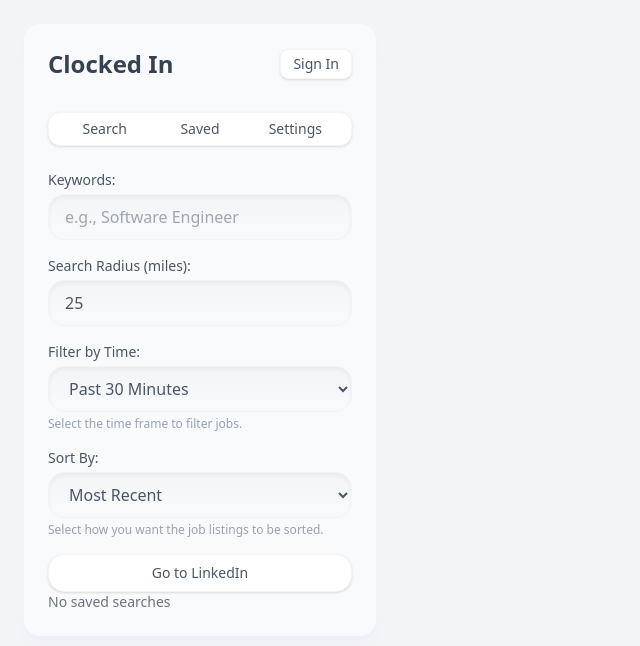
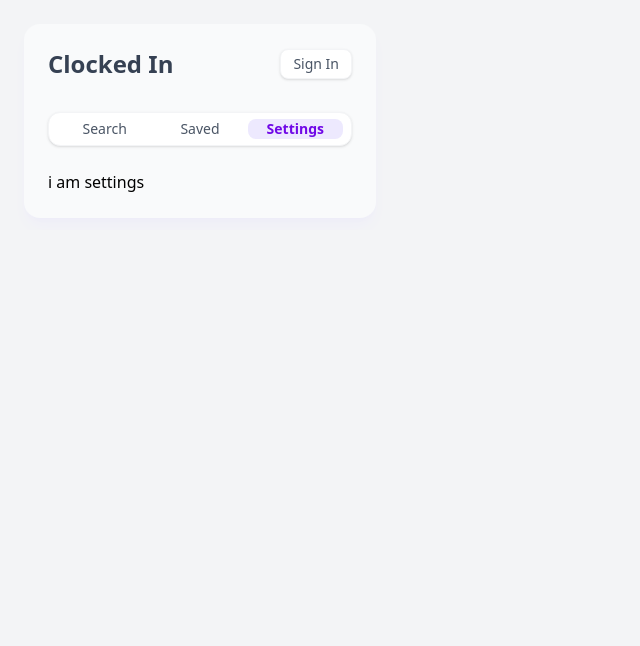
Before and after one commit to J-Walters/job-search-extension, a React (Vite) app: page / in a window 1280 px wide. Both pictures are taken after a click on the button "Settings". Shown: the top 646 px of the page, without its empty margins (0-640 px from the left). Built offline with nearby package versions, Linux system fonts and the light colour scheme.

Commit message:
refactor: implement tab-based layout for main content sections

```diff
--- a/src/App.tsx
+++ b/src/App.tsx
@@ -9,6 +9,7 @@ import './App.css';
 
 function App() {
   const [searches, setSearches] = useState<SavedSearch[]>([]);
+  const [activeTab, setActiveTab] = useState('search');
 
   useEffect(() => {
     chrome.storage.local.get(['searches'], (result) => {
@@ -73,6 +74,24 @@ function App() {
     });
   };
 
+  const tabs = [
+    {
+      id: 'search',
+      label: 'Search',
+      content: <LinkedInSearchForm onSubmit={onSubmit} />,
+    },
+    {
+      id: 'saved',
+      label: 'Saved',
+      content: <SavedSearchList searches={searches} />,
+    },
+    {
+      id: 'settings',
+      label: 'Settings',
+      content: <p>i am settings</p>,
+    },
+  ];
+
   return (
     <div className='max-w-lg mx-auto p-6 rounded-2xl shadow-lg bg-gray-50 shadow-violet-200/20'>
       <header className='flex flex-col'>
@@ -86,14 +105,23 @@ function App() {
           </button>
         </div>
         <nav className='mt-8 flex justify-between rounded-xl bg-white px-2 py-1.5 shadow-sm border border-gray-100 text-gray-600 text-sm'>
-          <button className='flex-1 px-3'>Search</button>
-          <button className='flex-1 px-3'>Saved</button>
-          <button className='flex-1 px-3'>Settings</button>
+          {tabs.map((tab) => (
+            <button
+              key={tab.id}
+              onClick={() => setActiveTab(tab.id)}
+              className={`flex-1 px-3 rounded-lg transition-colors ${
+                activeTab === tab.id
+                  ? 'bg-violet-100 text-violet-700 font-semibold'
+                  : 'hover:bg-gray-100'
+              }`}
+            >
+              {tab.label}
+            </button>
+          ))}
         </nav>
       </header>
       <main className='mt-6'>
-        <LinkedInSearchForm onSubmit={onSubmit} />
-        <SavedSearchList searches={searches} />
+        {tabs.find((tab) => tab.id === activeTab)?.content}
       </main>
     </div>
   );
```
